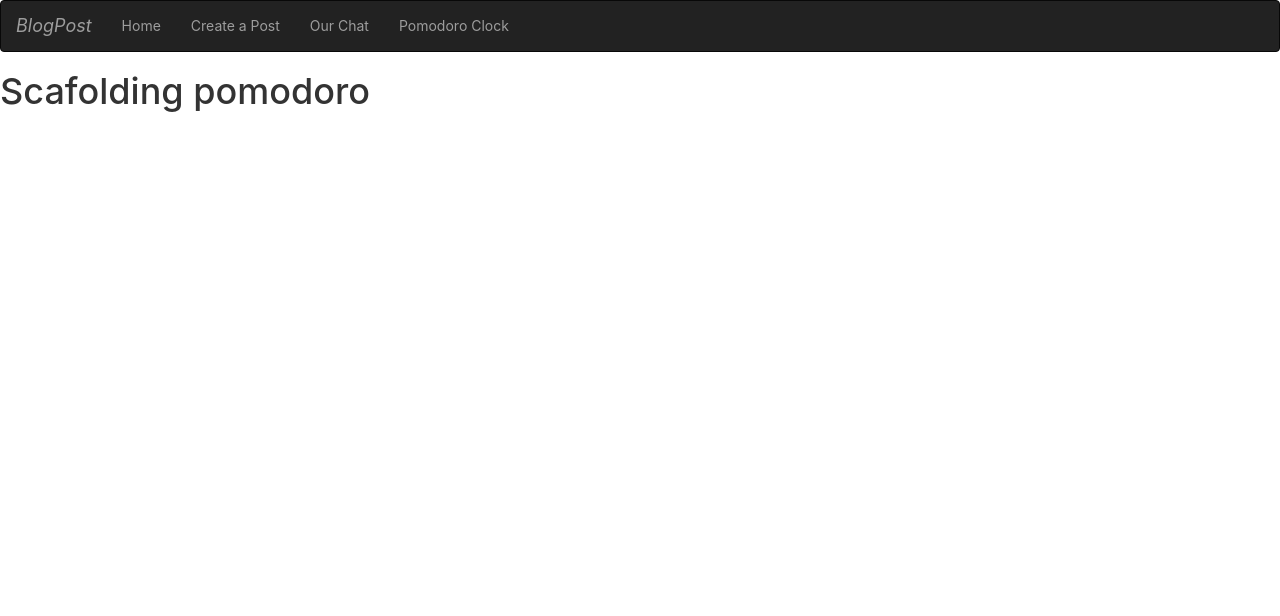
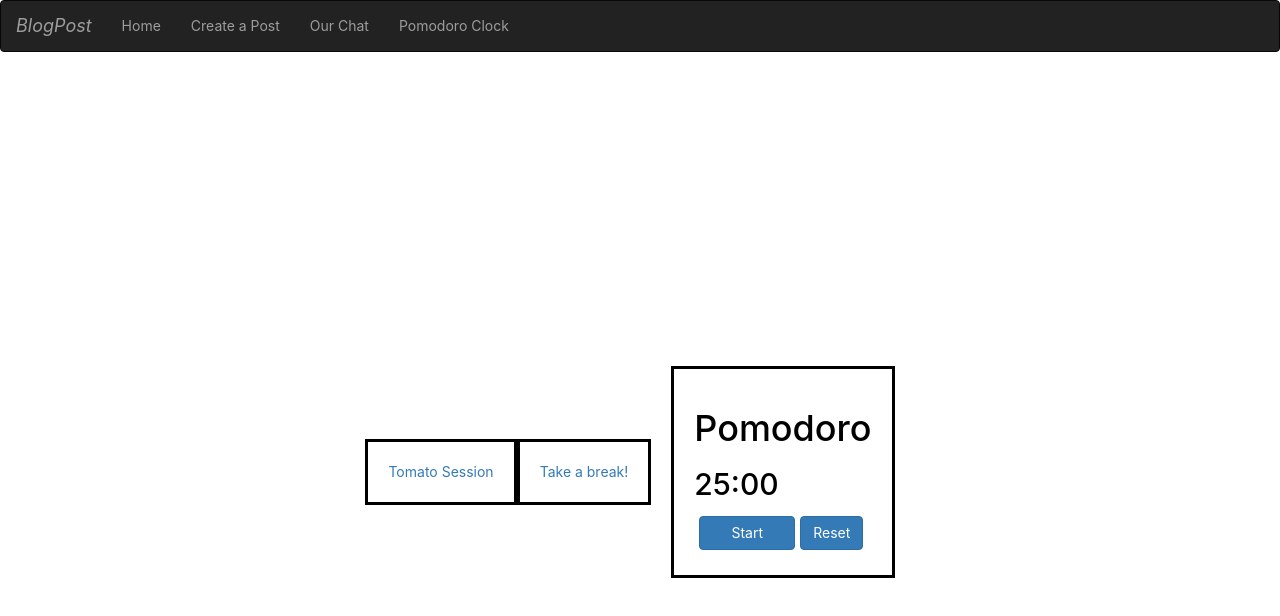
Before and after one commit to not-qwerty/MERN-App, a React (Create React App) app in the folder client/: page /pomodoro/clock in a window 1280 px wide. Shown: the top 616 px of the page. Built offline with nearby package versions, Linux system fonts and the light colour scheme.

Commit message:
added pomodoro-clock

```diff
--- a/client/src/components/Navbar.js
+++ b/client/src/components/Navbar.js
@@ -13,7 +13,7 @@ export default function Navbar() {
                     <li><Link to='/posts'>Home</Link></li>
                     <li><Link to='/create'>Create a Post</Link></li>
                     <li><Link to='/chat'>Our Chat</Link></li>
-                    <li><Link to='/pomodoro'>Pomodoro Clock</Link></li>
+                    <li><Link to='/pomodoro/clock'>Pomodoro Clock</Link></li>
                 </ul>
                 </div>
             </nav>
--- /dev/null
+++ b/client/src/components/PauseClock.js
@@ -0,0 +1,94 @@
+import React, { Component } from 'react'
+
+export default class PauseClock extends Component {
+    constructor(props) {
+        super(props)
+
+        this.state = {
+            timer: this.props.pauseTime,
+            startBtn: true,
+            timeOutID: '',
+        }
+        this.handleStart = this.handleStart.bind(this)
+        this.handleStop = this.handleStop.bind(this)
+        this.handleReset = this.handleReset.bind(this)
+    }
+    componentDidUpdate() {
+        if (this.state.timer === 0) {
+            clearInterval(this.state.timeOutID)
+            // Here will be audio of the end of the timer
+        }
+    }
+
+    handleStart(e) {
+        this.setState({
+            startBtn: !this.state.startBtn,
+        })
+
+        let timerID = setInterval(() => {
+            this.setState(prev => ({
+                timer: prev.timer - 1
+            }))
+        }, 1000)
+
+        this.setState({
+            timeOutID: timerID
+        })
+    }
+
+    handleStop(e) {
+    clearInterval(this.state.timeOutID)
+    this.setState({
+        startBtn: !this.state.startBtn
+    })
+    }
+
+    handleReset() {
+        clearInterval(this.state.timeOutID)
+        this.setState({
+            timer: this.props.pauseTime,
+            startBtn: true
+        })
+    }
+
+    render() {
+
+        const timerStyle = {
+            padding: 20,
+            margin: 20,
+            borderStyle: 'solid',
+            fontSize: '1em',
+        }
+
+        let minutes = Math.floor((this.state.timer % 3600) /60)
+        let seconds = Math.floor(this.state.timer % 60);
+        let displayMinutes = (minutes < 10) ? '0' + minutes : minutes;
+        let displaySeconds = (seconds < 10) ? '0' + seconds : seconds;
+        let timeText = `${displayMinutes}: ${displaySeconds}`
+        return (
+            <div style={timerStyle}>
+                <h1>{this.props.title}</h1>
+                <h2>{timeText}</h2>
+                {
+                this.state.startBtn ?
+                <button className='btn btn-primary'
+                        onClick={this.handleStart}
+                        style={{margin: 5, width: '12vh'}}>
+                        Start
+                </button>
+                    :
+                <button className='btn btn-primary'
+                        onClick={this.handleStop}
+                        style={{margin: 5, width: '12vh'}}>
+                        Stop
+                </button>
+                }
+                <button className='btn btn-primary'
+                        onClick={this.handleReset}>
+                        Reset
+                </button>
+
+            </div>
+        )
+    }
+}
--- a/client/src/components/Pomodoro.js
+++ /dev/null
@@ -1,9 +0,0 @@
-import React from 'react'
-
-export default function Pomodoro() {
-    return (
-        <div>
-            <h1>Scafolding pomodoro</h1>
-        </div>
-    )
-}
--- /dev/null
+++ b/client/src/components/TomatoClock.js
@@ -0,0 +1,95 @@
+import React, { Component } from 'react';
+
+export default class TomatoClock extends Component {
+    constructor(props) {
+        super(props)
+
+        this.state = {
+            timer: this.props.tomatoTime,
+            pause: this.props.pauseTime,
+            startBtn: true,
+            timeOutID: '',
+        }
+        this.handleStart = this.handleStart.bind(this)
+        this.handleStop = this.handleStop.bind(this)
+        this.handleReset = this.handleReset.bind(this)
+    }
+
+    componentDidUpdate() {
+        if (this.state.timer === 0) {
+            clearInterval(this.state.timeOutID)
+            // Here will be audio of the end of the timer
+        }
+    }
+
+    handleStart(e) {
+        this.setState({
+            startBtn: !this.state.startBtn,
+        })
+
+        let timerID = setInterval(() => {
+            this.setState(prev => ({
+                timer: prev.timer - 1
+            }))
+        }, 1000)
+
+        this.setState({
+            timeOutID: timerID
+        })
+    }
+
+    handleStop(e) {
+    clearInterval(this.state.timeOutID)
+    this.setState({
+        startBtn: !this.state.startBtn
+    })
+    }
+
+    handleReset() {
+        clearInterval(this.state.timeOutID)
+        this.setState({
+            timer: this.props.tomatoTime,
+            startBtn: true
+        })
+    }
+
+    render() {
+
+        const timerStyle = {
+            padding: 20,
+            margin: 20,
+            borderStyle: 'solid',
+            fontSize: '1em',
+        }
+
+        let minutes = Math.floor((this.state.timer % 3600) /60)
+        let seconds = Math.floor(this.state.timer % 60);
+        let displayMinutes = (minutes < 10) ? '0' + minutes : minutes;
+        let displaySeconds = (seconds < 10) ? '0' + seconds : seconds;
+        let timeText = `${displayMinutes}:${displaySeconds}`
+        return (
+            <div style={timerStyle}>
+                <h1>{this.props.title}</h1>
+                <h2>{timeText}</h2>
+                {
+                this.state.startBtn ?
+                <button className='btn btn-primary'
+                        onClick={this.handleStart}
+                        style={{margin: 5, width: '12vh'}}>
+                        Start
+                </button>
+                    :
+                <button className='btn btn-primary'
+                        onClick={this.handleStop}
+                        style={{margin: 5, width: '12vh'}}>
+                        Stop
+                </button>
+                }
+                <button className='btn btn-primary'
+                        onClick={this.handleReset}>
+                        Reset
+                </button>
+            </div>
+        )
+    }
+}
--- /dev/null
+++ b/client/src/containers/Pomodoro.js
@@ -0,0 +1,69 @@
+import React, { Component } from 'react'
+import TomatoClock from '../components/TomatoClock'
+import PauseClock from '../components/PauseClock'
+
+import {
+  Switch,
+  Route,
+  Link,
+} from "react-router-dom";
+
+class Pomodoro extends Component {
+  constructor() {
+    super()
+
+    this.state = {
+      tomatoTime: 1500,
+      pauseTime: 300,
+      tomatoTitle: 'Pomodoro',
+      pause: 'Take a Break'
+    }
+  }
+  render() {
+
+    const mainStyle = {
+      display: 'flex',
+      justifyContent:'center',
+      alignItems:'center',
+      height: '100vh',
+      textDecoration: 'none',
+      color: 'black',
+    }
+
+    const main = {
+      padding: 20,
+      borderStyle: 'solid',
+      textDecoration: 'none',
+    }
+
+
+    return (
+  <div style={mainStyle}>
+    <div className='main' style={main}>
+    <Link to="/pomodoro/clock" style={{textDecoration: 'none'}}>Tomato Session</Link>
+    </div>
+    <div className='main' style={main}>
+    <Link to="/pomodoro/pause" style={{textDecoration: 'none'}}>Take a break!</Link>
+    </div>
+
+<Switch>
+      <Route path='/pomodoro/clock'>
+      <TomatoClock
+              tomatoTime={this.state.tomatoTime}
+              title={this.state.tomatoTitle}
+               />
+      </Route>
+
+      <Route path='/pomodoro/pause'>
+      <PauseClock
+              pauseTime={this.state.pauseTime}
+              title={this.state.pause}
+              />
+      </Route>
+</Switch>
+      </div>
+    )
+  }
+}
+
+export default Pomodoro;
```
Also changed, not shown: client/src/App.js (+5 -2 lines).
